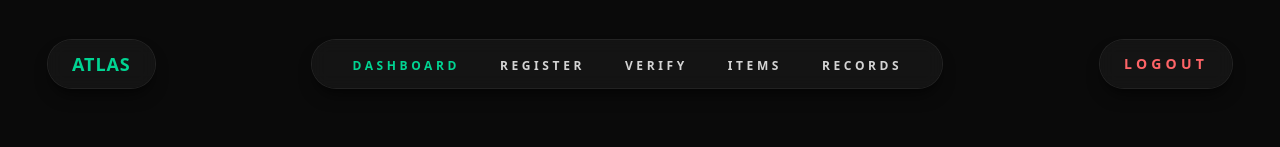
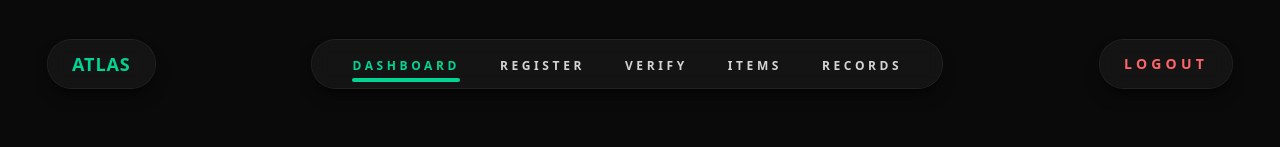
Before and after one commit to ZEDPortugal/ATLAS-Cryptographically-Securing-Antiquities-Provenance, a Next.js app: page / in a window 1280 px wide. Shown: the top 147 px of the page. Built offline with nearby package versions, Linux system fonts and the light colour scheme; sample sign-in values are in the browser's storage.

Commit message:
Restore animated underline indicator for active navigation link

```diff
--- a/src/app/navbar/navigationbar.jsx
+++ b/src/app/navbar/navigationbar.jsx
@@ -124,7 +124,16 @@ export default function NavigationBar() {
 					aria-label="Primary navigation"
 					className="flex-1 flex justify-center"
 				>
-					<ul className="flex items-center gap-2 rounded-full bg-neutral-900/80 px-6 py-3 shadow-lg shadow-black/50 ring-1 ring-neutral-700/50 backdrop-blur">
+					<ul className="relative flex items-center gap-2 rounded-full bg-neutral-900/80 px-6 py-3 shadow-lg shadow-black/50 ring-1 ring-neutral-700/50 backdrop-blur">
+						<span
+							ref={indicatorRef}
+							style={{
+								width: `${indicatorStyle.width}px`,
+								left: `${indicatorStyle.left}px`,
+								opacity: indicatorStyle.opacity,
+							}}
+							className="pointer-events-none absolute bottom-1.5 h-1 rounded-full bg-emerald-400 transition-all duration-300 ease-out"
+						/>
 						{links.map((link) => {
 							const active = isActive(pathname, link.href);
 							const baseClasses = "px-4 py-2 text-xs font-semibold uppercase tracking-[0.3em] transition-colors duration-200 focus-visible:outline focus-visible:outline-offset-2 focus-visible:outline-emerald-400";
@@ -136,6 +145,13 @@ export default function NavigationBar() {
 									<Link
 										href={link.href}
 										aria-current={active ? "page" : undefined}
+										ref={(element) => {
+											if (!element) {
+												linkRefs.current.delete(link.href);
+												return;
+											}
+											linkRefs.current.set(link.href, element);
+										}}
 										className={classNames(baseClasses, active ? activeClasses : inactiveClasses)}
 									>
 										{link.label}
```
